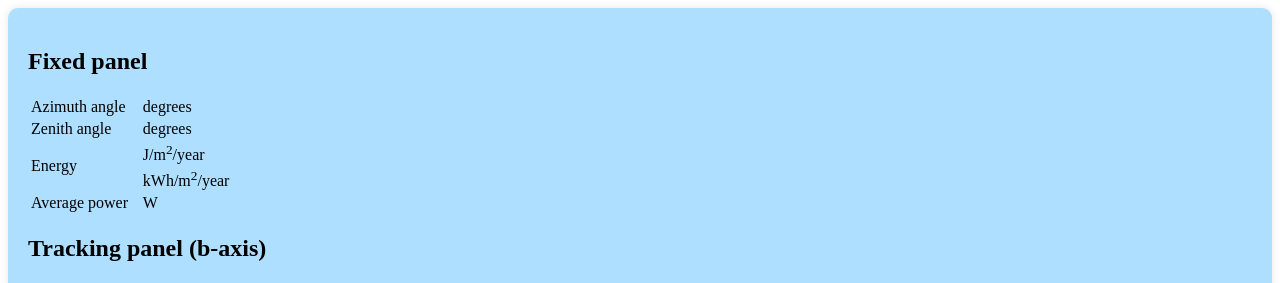
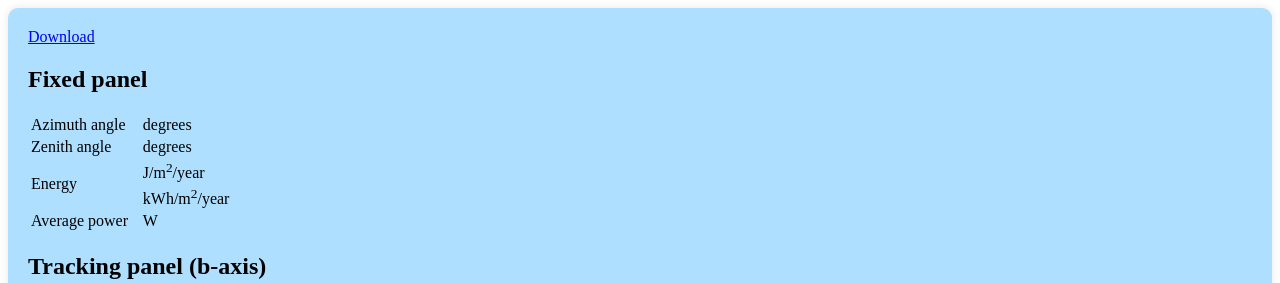
Before and after one commit to KiARC/software_design_project, a Flask app: template src/templates/index.html in a window 1280 px wide. Shown: the top 283 px of the page. Run offline with Flask 3, Linux system fonts and the light colour scheme; the template is opened without the code that fills it: most values are stand-ins (such as "Sample title", 1, 10 or a date in 2020).

Commit message:
download data link

```diff
--- a/src/templates/index.html
+++ b/src/templates/index.html
@@ -108,6 +108,8 @@
 					{% else %}
 					<div>
 						<div>
+							<a class="btn btn-danger" role="button" href="/data/{{ hash }}.json" download="data.json">Download</a>
+
 							<h2>Fixed panel</h2>
 							<table>
 								<tr>
```
